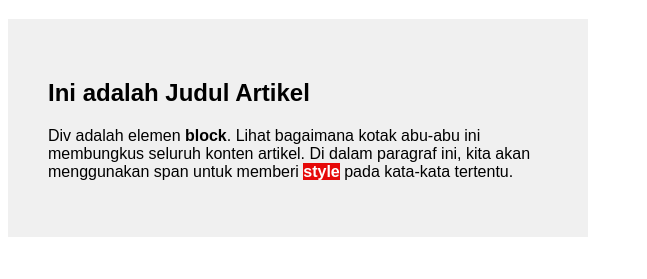
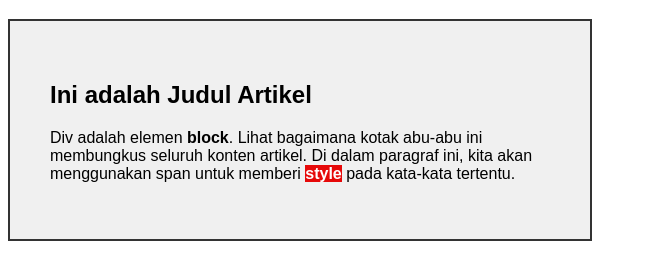
Before and after one commit to sukmaadi3006-gif/itw2026-263040028, a plain HTML site: page WPUBELAJARWEB/10-box-model/coba-divspan.html in a window 1280 px wide. Shown: the part 61-340 px from the top of the page, without its empty margins (0-647 px from the left). Drawn offline with Linux system fonts and the light colour scheme.

Commit message:
Fix font-family and border properties in coba-divspan.html

```diff
--- a/WPUBELAJARWEB/10-box-model/coba-divspan.html
+++ b/WPUBELAJARWEB/10-box-model/coba-divspan.html
@@ -6,12 +6,12 @@
     <title>Coba Div & Span</title>
     <style>
       body {
-        font-family: Arial, sans-serif;
+        font-family: Arial, Helvetica, sans-serif;
       }
 
       .kotak {
         background-color: #f0f0f0;
-        boerder: 1px solid #333;
+        border: 2px solid #333;
         width: 500px;
         padding: 40px;
       }
```
